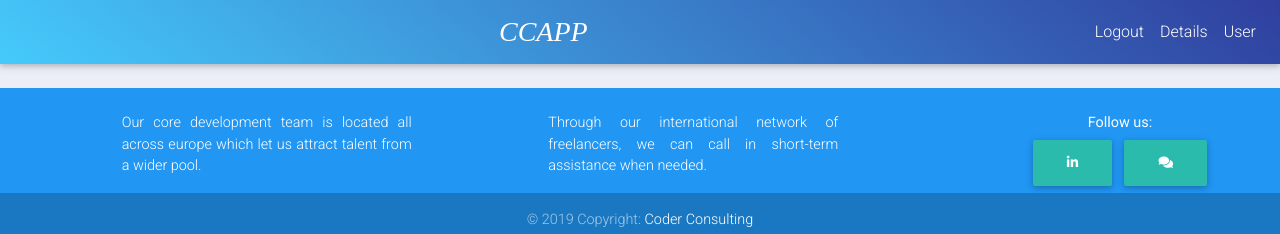
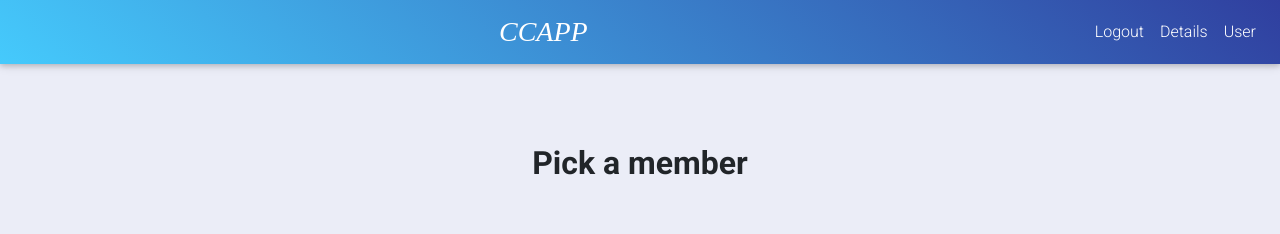
Before and after one commit to maximiliangarmatsch/rentdevelopers, a React (Create React App) app: page / in a window 1280 px wide. Shown: the top 234 px of the page. Built offline with nearby package versions, Linux system fonts and the light colour scheme.

Commit message:
Adding Members to Landing page

```diff
--- a/src/components/LandingPage.js
+++ b/src/components/LandingPage.js
@@ -19,6 +19,7 @@ class LandingPage extends Component {
 					text3='Details'
 					route5="/developer/register"
 				/>
+				<Members />
 				<Footer />
 			</div>
 		)
```
